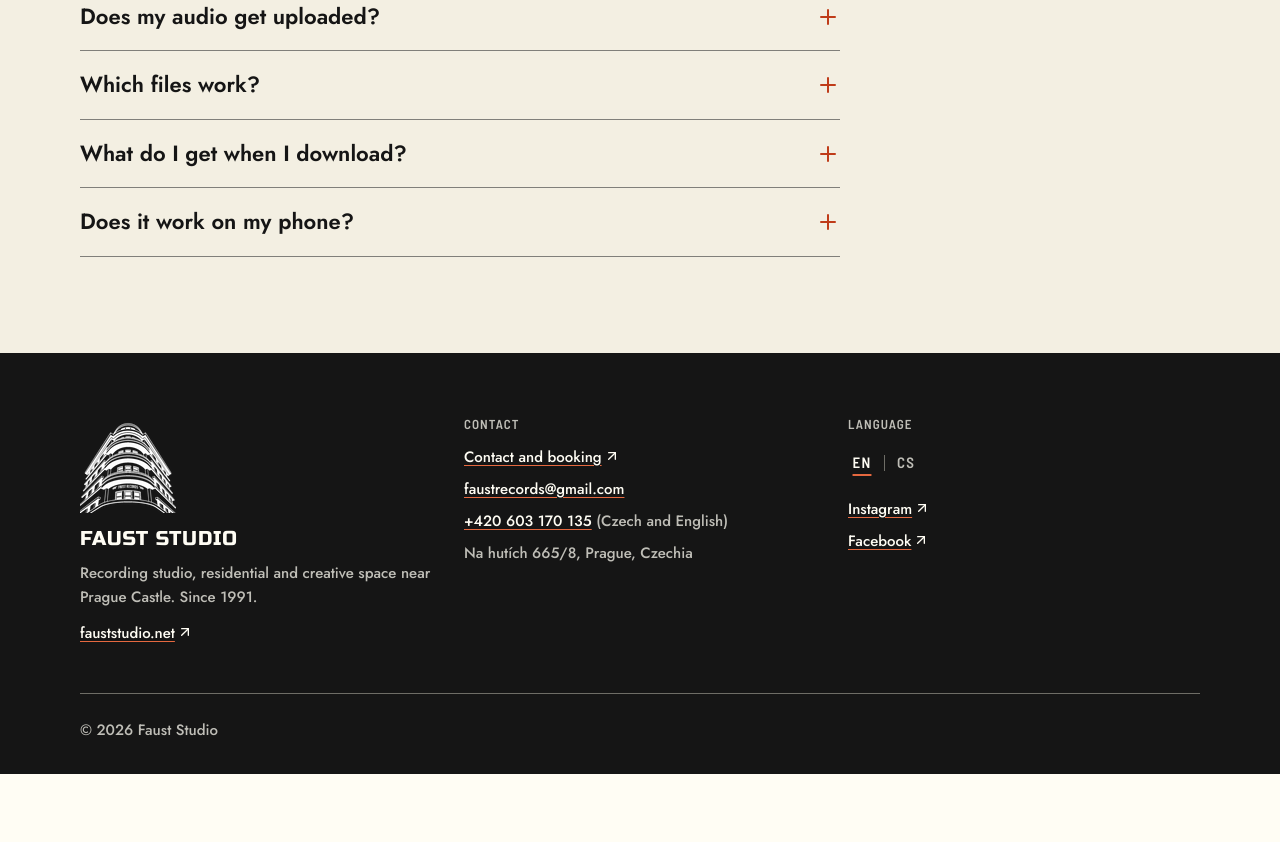
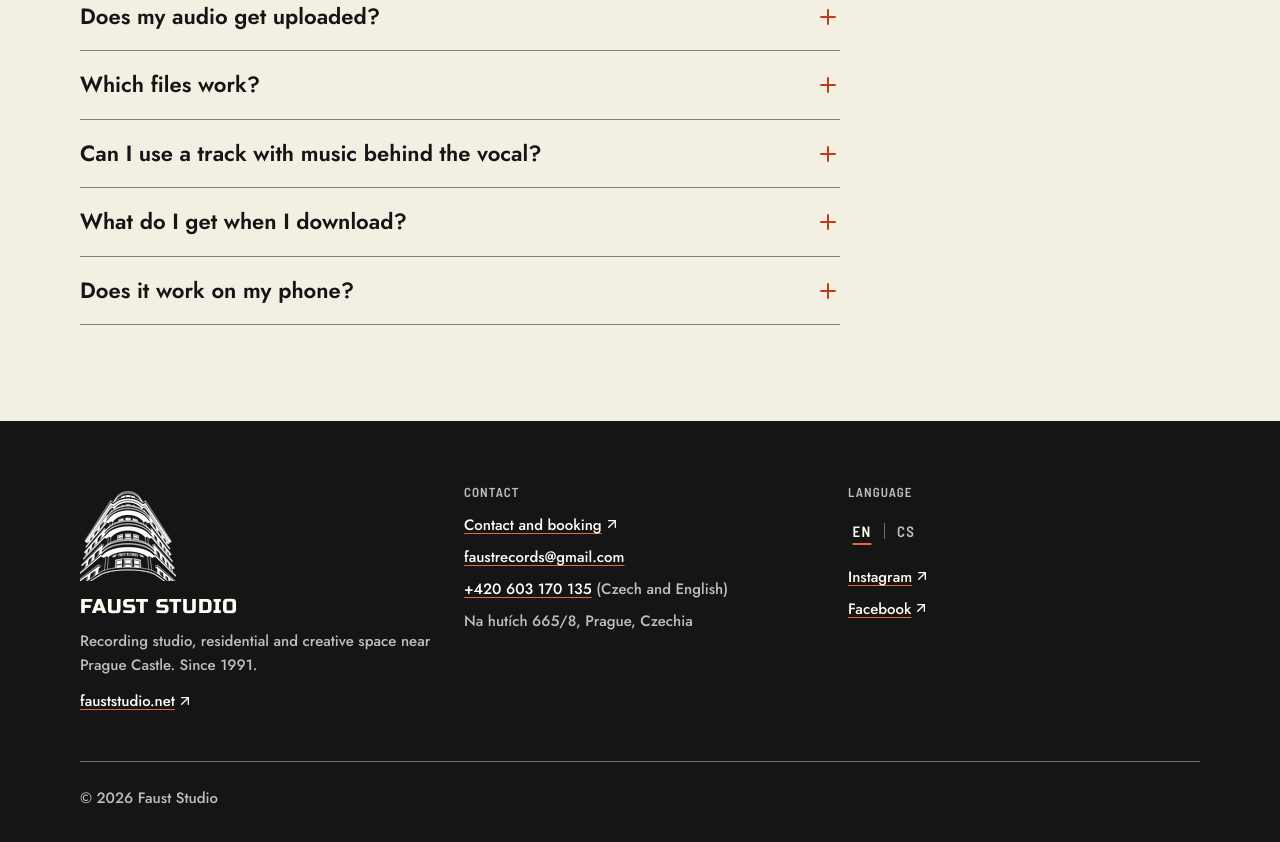
Before and after one commit to FAUST-IFSA/website-prod, a React (Vite) app: page / in a window 1280 px wide. Shown: the part 4540-5382 px from the top of the page. Before the commit the page ends 5314 px from the top, so only its background shows below. Built offline with nearby package versions, Linux system fonts and the light colour scheme.

Commit message:
fixed the wording of one of the questions

```diff
--- a/src/copy/cs.ts
+++ b/src/copy/cs.ts
@@ -140,7 +140,11 @@ export const cs: Copy = bindOneLetterWords({
       },
       {
         q: 'Jaké soubory fungují?',
-        a: 'WAV, MP3, OGG a FLAC, do 100 MB a délky 10 minut. Nejlépe funguje samotný zpěv bez hudby v pozadí.',
+        a: 'WAV, MP3, OGG a FLAC, do 100 MB a délky 10 minut.',
+      },
+      {
+        q: 'Mohu použít nahrávku s hudbou v pozadí?',
+        a: 'Ne. Soubor musí obsahovat jen zpěv, bez hudby, beatu nebo doprovodu. Nahrávka s jakýmkoli doprovodem nebude vůbec fungovat.',
       },
       { q: 'Co dostanu při stažení?', a: 'WAV v plné kvalitě (24 bitů) nebo menší MP3 (192 kb/s).' },
       {
--- a/src/copy/en.ts
+++ b/src/copy/en.ts
@@ -124,7 +124,11 @@ export const en = {
       },
       {
         q: 'Which files work?',
-        a: 'WAV, MP3, OGG and FLAC, up to 100 MB and 10 minutes long. It works best on a solo vocal without music behind it.',
+        a: 'WAV, MP3, OGG and FLAC, up to 100 MB and 10 minutes long.',
+      },
+      {
+        q: 'Can I use a track with music behind the vocal?',
+        a: 'No. Your file must be vocals only, with no music, beat or backing track. A track with any backing in it will not work at all.',
       },
       { q: 'What do I get when I download?', a: 'A full-quality 24-bit WAV, or a smaller 192 kbps MP3.' },
       {
```
